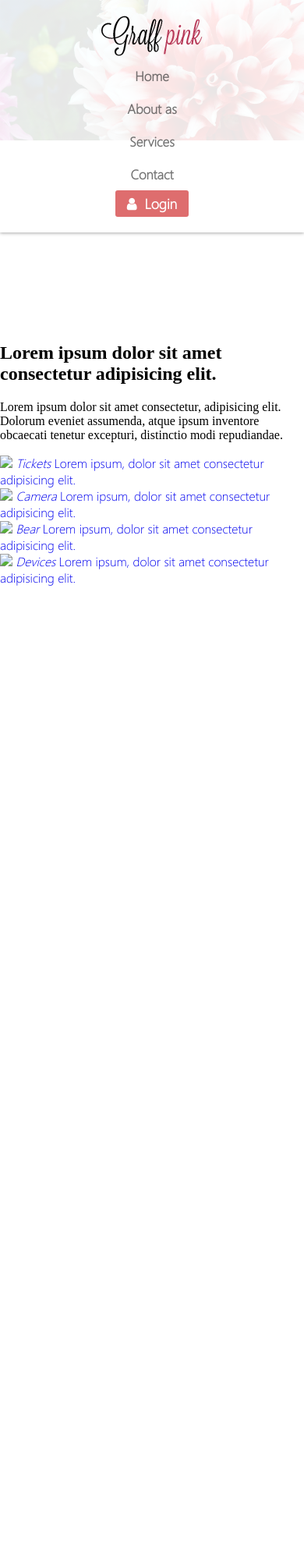
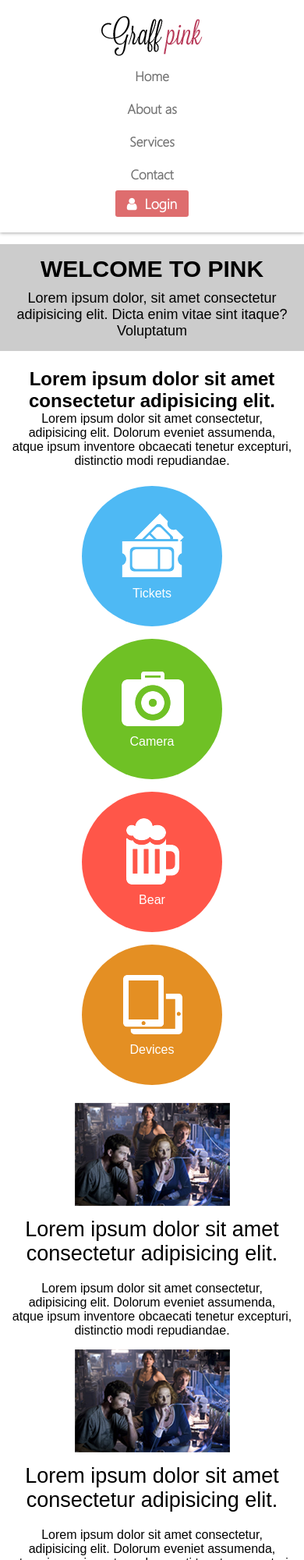
Before and after one commit to banan4ik499/New-Project, a plain HTML site: page index.html in a window 390 px wide. Shown: the top 2000 px of the page at 78% size. Before the commit the page ends 844 px from the top, so only its background shows below. Drawn offline with Linux system fonts and the light colour scheme.

Commit message:
Dev responsive styles

```diff
--- a/index.html
+++ b/index.html
@@ -5,6 +5,7 @@
     <meta name="viewport" content="width=device-width, initial-scale=1.0">
     <link rel="stylesheet" href="style.css">
     <link rel="stylesheet" href="font-awesome-4.7.0/css/font-awesome.min.css">
+    <link rel="stylesheet" href="media.css">
     <title>Pink layout</title>
 </head>
 <body>
@@ -40,39 +41,80 @@
               atque ipsum inventore obcaecati tenetur excepturi, distinctio modi repudiandae.
             </p>
         </section>
-        <section class="categories"></section>
+        <section class="categories">
         <nav>
-            <ul>
+            <ul class="categories__nav">
                 <li>
-                    <a href="#">
-                       <img src="/макет/Без имени.xcf">
-                       <i>Tickets</i>
-                       <span>Lorem ipsum, dolor sit amet consectetur adipisicing elit.</span>
+                    <a class="categories__link categories__link_bg_blue" href="#">
+                       <img src="/img/tickets.png" />
+                       <span class="categories__title">Tickets</span>
+                       <span class="categories__desk">Lorem ipsum, dolor sit amet consectetur adipisicing elit.</span>
                     </a>
                 </li>
                 <li>
-                    <a href="#">
-                       <img src="/макет/Без имени.xcf">
-                       <i>Camera</i>
-                       <span>Lorem ipsum, dolor sit amet consectetur adipisicing elit.</span>
+                    <a class="categories__link categories__link_bg_green" href="#">
+                       <img src="/img/camera.png" />
+                       <span class="categories__title">Camera</span>
+                       <span class="categories__desk">Lorem ipsum, dolor sit amet consectetur adipisicing elit.</span>
                     </a>
-                    <li>
-                        <a href="#">
-                           <img src="/макет/bear.xcf">
-                           <i>Bear</i>
-                           <span>Lorem ipsum, dolor sit amet consectetur adipisicing elit.</span>
-                        </a>
-                    </li>
                 </li>
                 <li>
-                    <a href="#">
-                       <img src="/макет/Без имени.xcf">
-                       <i>Devices</i>
-                       <span>Lorem ipsum, dolor sit amet consectetur adipisicing elit.</span>
+                    <a class="categories__link categories__link_bg_red" href="#">
+                       <img src="/img/bear.png" />
+                       <span class="categories__title">Bear </span>
+                       <span class="categories__desk">Lorem ipsum, dolor sit amet consectetur adipisicing elit.</span>
+                    </a>
+                </li>
+                <li>
+                    <a class="categories__link categories__link_bg_yellow" href="#">
+                       <img src="/img/devices.png" />
+                       <span class="categories__title">Devices</span>
+                       <span class="categories__desk">Lorem ipsum, dolor sit amet consectetur adipisicing elit.</span>
                     </a>
                 </li>
             </ul>
         </nav>
+        </section>
+
+     <div class="articles">
+      <section class="article">
+        <img src="/img/article.png" />
+        <div class="article__block">
+            <h1 class="article__main">Lorem ipsum dolor sit amet consectetur adipisicing elit.</h1>
+            <p class="article__desk">
+             Lorem ipsum dolor sit amet consectetur, adipisicing elit. Dolorum eveniet assumenda,
+              atque ipsum inventore obcaecati tenetur excepturi, distinctio modi repudiandae.
+            </p>
+        </div>
+      </section>
+     </div>
+     <div class="articles">
+        <section class="article">
+          <img src="/img/article.png" />
+          <div class="article__block">
+              <h1 class="article__main">Lorem ipsum dolor sit amet consectetur adipisicing elit.</h1>
+              <p class="article__desk">
+               Lorem ipsum dolor sit amet consectetur, adipisicing elit. Dolorum eveniet assumenda,
+                atque ipsum inventore obcaecati tenetur excepturi, distinctio modi repudiandae.
+              </p>
+          </div>
+        </section>
+       </div>
+       <div class="articles">
+        <section class="article">
+          <img src="/img/article.png" />
+          <div class="article__block">
+              <h1 class="article__main">Lorem ipsum dolor sit amet consectetur adipisicing elit.</h1>
+              <p class="article__desk">
+               Lorem ipsum dolor sit amet consectetur, adipisicing elit. Dolorum eveniet assumenda,
+                atque ipsum inventore obcaecati tenetur excepturi, distinctio modi repudiandae.
+              </p>
+          </div>
+        </section>
+       </div>
     </main>
+    <footer class="">
+
+    </footer>
 </body>
 </html>
--- /dev/null
+++ b/media.css
@@ -0,0 +1,87 @@
+@media(max-width: 1200px) {
+    .banner {
+        margin-top: 245px;
+
+    }
+
+    .content {
+        padding: 0 15px;
+    }
+
+}
+
+@media(max-width: 1100px) {
+    .banner {
+        margin-top: 220px;
+    }
+
+    .banner__main {
+        font-size: 60px;
+    }
+
+    .banner__text {
+        font-size: 22px;
+    }
+
+    .banner-content__main {
+        padding: 15px 0;
+    }
+}
+
+@media(max-width: 740px) {
+    .header__menu,
+    .header__main {
+        flex-direction: column;
+        align-items: center;
+        justify-content: center;
+    }
+    .header__nav,
+    .header__menu {
+        margin: auto;
+    }
+    .header__menu-item:last-child,
+    .header__menu-link {
+        padding-right: 18px;
+    }
+
+    .banner {
+        margin-top: 15px;
+        margin-bottom: 22px;
+        padding: 15px;
+        background: #ccc;
+    }
+
+    .banner__main {
+        font-size: 30px;
+        margin: 0 0 10px 0;
+        color: #000;
+
+    }
+
+    .banner__text {
+        font-size: 18px;
+        color: #000;
+    }
+
+    .bg-pink {
+        display: none;
+    }
+
+    .categories {
+        margin-top: 15px;
+    }
+
+    .articles,
+    .article__block {
+        padding: 0;
+        margin-top: 15px;
+    }
+
+    .article {
+        margin-bottom: 15px;
+        flex-direction: column;
+        align-items: center;
+        text-align: center;
+    }
+
+}
--- a/style.css
+++ b/style.css
@@ -19,13 +19,17 @@ a {
 }
 
 ul,
-body {
+body,
+h1,
+h2,
+p {
     margin: 0;
     padding: 0;
 }
 
 * {
     box-sizing: border-box;
+    font-family: Arial, Helvetica, sans-serif;
 }
 
 li {
@@ -126,38 +130,104 @@ li {
     font-weight: normal;
 }
 
-@media(max-width: 740px) {
-    .header__menu,
-    .header__main {
-        flex-direction: column;
-        align-items: center;
-        justify-content: center;
-    }
-    .header__nav,
-    .header__menu {
-        margin: auto;
-    }
-    .header__menu-item:last-child,
-    .header__menu-link {
-        padding-right: 18px;
+.banner-content {
+    text-align: center;
 }
 
-    .banner {
-        margin-top: 3%;
-        margin-bottom: 22px;
-        padding: 0 15px;
-    }
-
-    .banner__main {
-        font-size: 30px;
-        margin: 0 0 10px 0;
+.banner-content__main {
+    padding: 65px 0 30px 0;
+    margin: 0;
+    font-size: 35px;
+    font-weight: normal;
 
 }
 
-    .banner__text {
-        font-size: 18px;
+.categories {
+    margin-top: 85px;
+
 }
 
+.categories__nav {
+    display: flex;
+    justify-content: space-around;
+    flex-wrap: wrap;
+}
 
+.categories__link {
+    display: flex;
+    height: 180px;
+    width: 180px;
+    border-radius: 50%;
+    align-items: center;
+    justify-content: center;
+    flex-direction: column;
+    color: white;
+    position: relative;
+    margin: 8px;
 
 }
+
+.categories__link_bg_blue {
+    background: #4eb9f4;
+}
+
+.categories__link_bg_green {
+    background: #6fc125;
+}
+
+.categories__link_bg_red {
+    background: #ff5649;
+}
+
+.categories__link_bg_yellow {
+    background: #e48f23;
+}
+
+.categories__desk {
+    display: none;
+    width: 125px;
+    height: 90px;
+    font-size: 12px;
+    position: absolute;
+    text-align: center;
+
+}
+
+.categories__title {
+    margin-top: 10px;
+    display: block;
+}
+
+.categories__link:hover .categories__desk{
+    display: block;
+}
+
+.categories__link:hover .categories__title,
+.categories__link:hover img {
+    opacity: 0.3;
+}
+
+.articles {
+    margin-top: 95px;
+    padding-left: 65px;
+
+}
+
+.article {
+    margin-bottom: 80px;
+    display: flex;
+}
+
+.article__block {
+    padding-left: 25px;
+}
+
+.article__main {
+    font-weight: normal;
+    font-size: 27px;
+    margin-bottom: 20px;
+}
+
+.article_desk {
+    color: #8b8b8b;
+}
```
Also changed, not shown: Maket/License.txt (added), Maket/READ ME.txt (added), img/article.png (added), img/bear.png (added), img/camera.png (added), img/devices.png (added), img/tickets.png (added), 1 other file. Lines whose indentation alone changed are shown as unchanged.
